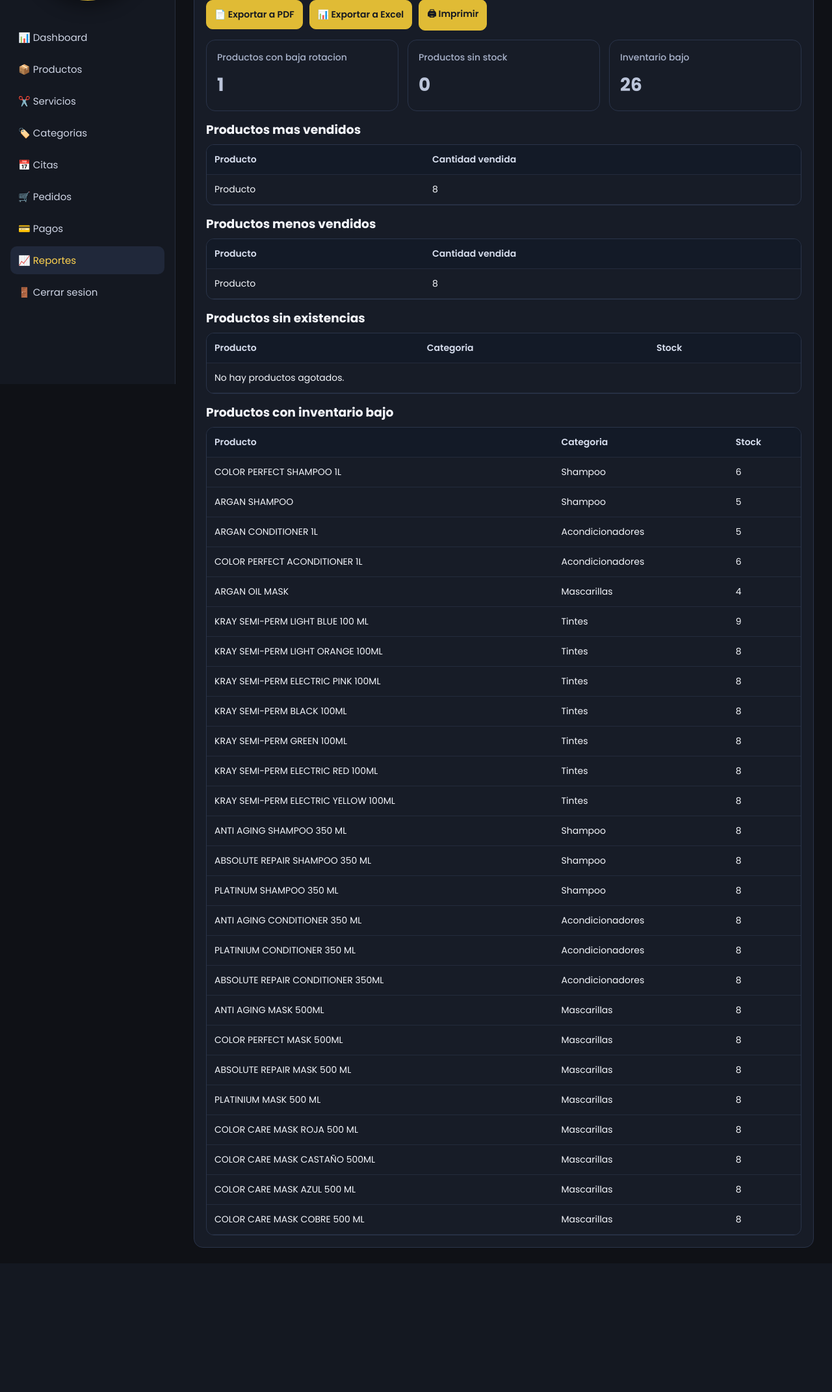
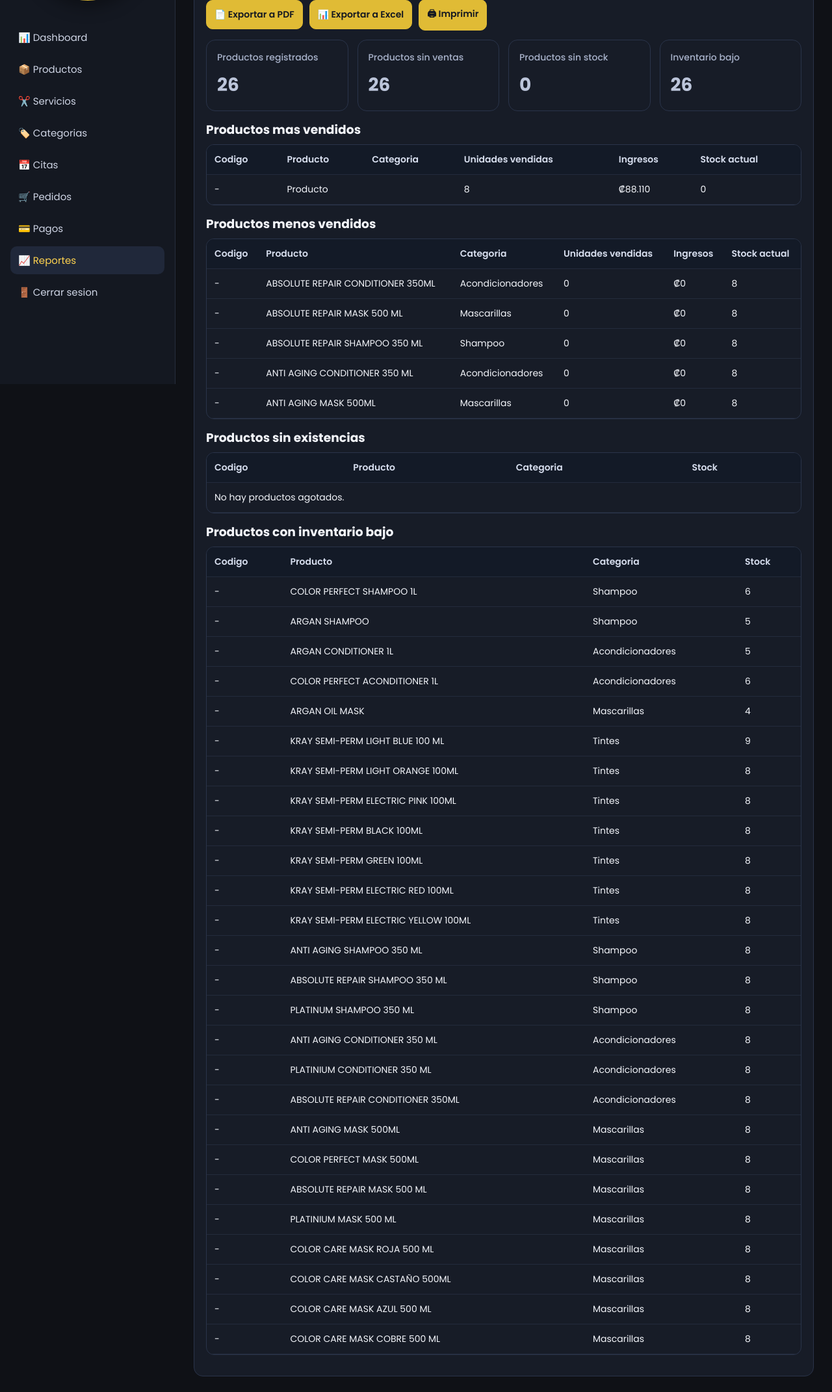
Before and after one commit to Orlando211995/SalonBelleza, a PHP site: page /Admin/reportes/productos.php in a window 1280 px wide. Shown: the part 209-2351 px from the top of the page at 65% size. Before the commit the page ends 2129 px from the top, so only its background shows below. Run offline with PHP 8.4, Linux system fonts and the light colour scheme; a user stored in the database is signed in; data comes from the database, SQL or seed files in the repository; data that the repository does not hold is empty; some libraries are stand-ins or nearby versions.

Commit message:
Reportes de productos: mostrar codigo, nombre, unidades e ingresos
Co-authored-by: Copilot <223556219+Copilot@users.noreply.github.com>

```diff
--- a/Admin/pedidos/_data.php
+++ b/Admin/pedidos/_data.php
@@ -133,7 +133,7 @@ function pedidos_cargar_db(): array
     $pedidosDb = $stmt ? $stmt->fetchAll() : [];
 
     $stmtItems = $pdo->query("SELECT dp.id_pedido, dp.cantidad, dp.precio_unitario,
-                                     COALESCE(pr.nombre, CONCAT('Producto #', dp.id_producto)) AS producto
+                                     COALESCE(pr.nombre, 'Producto no registrado') AS producto
                               FROM detalle_pedido dp
                               LEFT JOIN productos pr ON pr.id_producto = dp.id_producto
                               ORDER BY dp.id_detalle ASC");
--- a/Admin/productos/_data.php
+++ b/Admin/productos/_data.php
@@ -53,7 +53,7 @@ function productos_cargar_desde_db(): array
         return [];
     }
 
-    $sql = "SELECT p.id_producto, p.nombre, p.descripcion, p.precio, p.stock, p.destacado, p.estado, p.imagen, c.nombre AS categoria
+    $sql = "SELECT p.id_producto, p.codigo, p.nombre, p.descripcion, p.precio, p.stock, p.destacado, p.estado, p.imagen, c.nombre AS categoria
             FROM productos p
             LEFT JOIN categorias c ON c.id_categoria = p.id_categoria
             ORDER BY p.id_producto ASC";
@@ -64,6 +64,7 @@ function productos_cargar_desde_db(): array
     foreach ($filas as $fila) {
         $productos[] = [
             'id' => (int)($fila['id_producto'] ?? 0),
+            'codigo' => (string)($fila['codigo'] ?? ''),
             'nombre' => (string)($fila['nombre'] ?? ''),
             'descripcion' => (string)($fila['descripcion'] ?? ''),
             'categoria' => (string)($fila['categoria'] ?? ''),
--- a/Admin/reportes/_reporte.php
+++ b/Admin/reportes/_reporte.php
@@ -153,37 +153,65 @@ function reporte_construir_ventas(array $f): array
 	];
 }
 
-function reporte_ventas_por_producto(): array
+// Une el catalogo con las ventas: un registro por producto, incluso si nunca se vendio.
+function reporte_ranking_productos(array $productos): array
 {
-	$conteo = [];
+	$ranking = [];
+	foreach ($productos as $producto) {
+		$nombre = trim((string)($producto['nombre'] ?? ''));
+		$ranking[$nombre] = [
+			'codigo' => trim((string)($producto['codigo'] ?? '')) ?: '-',
+			'nombre' => $nombre,
+			'categoria' => (string)($producto['categoria'] ?? ''),
+			'vendidas' => 0,
+			'ingresos' => 0.0,
+			'stock' => (int)($producto['stock'] ?? 0),
+		];
+	}
+
 	foreach (pedidos_cargar() as $pedido) {
 		foreach (($pedido['items'] ?? []) as $item) {
 			$nombre = trim((string)($item['producto'] ?? ''));
 			if ($nombre === '') {
 				continue;
 			}
-			$conteo[$nombre] = ($conteo[$nombre] ?? 0) + (int)($item['cantidad'] ?? 0);
+			if (!isset($ranking[$nombre])) {
+				$ranking[$nombre] = ['codigo' => '-', 'nombre' => $nombre, 'categoria' => '', 'vendidas' => 0, 'ingresos' => 0.0, 'stock' => 0];
+			}
+			$cantidad = (int)($item['cantidad'] ?? 0);
+			$ranking[$nombre]['vendidas'] += $cantidad;
+			$ranking[$nombre]['ingresos'] += $cantidad * (float)($item['precio'] ?? 0);
 		}
 	}
-	return $conteo;
+
+	return array_values($ranking);
 }
 
 function reporte_construir_productos(array $f): array
 {
 	$productos = productos_cargar();
-	$conteo = reporte_ventas_por_producto();
+	$ranking = reporte_ranking_productos($productos);
 
-	arsort($conteo);
-	$masVendidos = array_slice($conteo, 0, 5, true);
-	$menosVendidos = $conteo;
-	asort($menosVendidos);
-	$menosVendidos = array_slice($menosVendidos, 0, 5, true);
+	$masVendidos = array_filter($ranking, static fn($p) => $p['vendidas'] > 0);
+	usort($masVendidos, static fn($a, $b) => [$b['vendidas'], $a['nombre']] <=> [$a['vendidas'], $b['nombre']]);
+	$masVendidos = array_slice($masVendidos, 0, 5);
+
+	$menosVendidos = $ranking;
+	usort($menosVendidos, static fn($a, $b) => [$a['vendidas'], $a['nombre']] <=> [$b['vendidas'], $b['nombre']]);
+	$menosVendidos = array_slice($menosVendidos, 0, 5);
+
+	$sinVentas = count(array_filter($ranking, static fn($p) => $p['vendidas'] === 0));
 
 	$sinExistencias = [];
 	$inventarioBajo = [];
 	foreach ($productos as $producto) {
 		$stock = (int)($producto['stock'] ?? 0);
-		$fila = [(string)($producto['nombre'] ?? ''), (string)($producto['categoria'] ?? ''), $stock];
+		$fila = [
+			trim((string)($producto['codigo'] ?? '')) ?: '-',
+			(string)($producto['nombre'] ?? ''),
+			(string)($producto['categoria'] ?? ''),
+			$stock,
+		];
 		if ($stock <= 0) {
 			$sinExistencias[] = $fila;
 		} elseif ($stock <= 10) {
@@ -191,27 +219,24 @@ function reporte_construir_productos(array $f): array
 		}
 	}
 
-	$aFilas = static function (array $mapa): array {
-		$filas = [];
-		foreach ($mapa as $nombre => $cantidad) {
-			$filas[] = [(string)$nombre, (int)$cantidad];
-		}
-		return $filas;
-	};
-	$colStock = [['Producto', 'texto'], ['Categoria', 'texto'], ['Stock', 'entero']];
-	$colVentas = [['Producto', 'texto'], ['Cantidad vendida', 'entero']];
+	$aFilas = static fn(array $lista): array => array_map(
+		static fn($p) => [$p['codigo'], $p['nombre'], $p['categoria'], $p['vendidas'], $p['ingresos'], $p['stock']],
+		$lista
+	);
+	$colStock = [['Codigo', 'texto'], ['Producto', 'texto'], ['Categoria', 'texto'], ['Stock', 'entero']];
+	$colVentas = [['Codigo', 'texto'], ['Producto', 'texto'], ['Categoria', 'texto'], ['Unidades vendidas', 'entero'], ['Ingresos', 'moneda'], ['Stock actual', 'entero']];
 
 	return [
 		'filtros' => 'Inventario y rotacion actual',
 		'resumen' => [
 			['Productos registrados', count($productos), 'entero'],
-			['Productos con baja rotacion', count($menosVendidos), 'entero'],
+			['Productos sin ventas', $sinVentas, 'entero'],
 			['Productos sin stock', count($sinExistencias), 'entero'],
 			['Inventario bajo', count($inventarioBajo), 'entero'],
 		],
 		'secciones' => [
 			reporte_seccion('Productos mas vendidos', $colVentas, $aFilas($masVendidos), null, 'Sin ventas registradas.'),
-			reporte_seccion('Productos menos vendidos', $colVentas, $aFilas($menosVendidos), null, 'Sin ventas registradas.'),
+			reporte_seccion('Productos menos vendidos', $colVentas, $aFilas($menosVendidos), null, 'Sin productos registrados.'),
 			reporte_seccion('Productos sin existencias', $colStock, $sinExistencias, null, 'No hay productos agotados.'),
 			reporte_seccion('Productos con inventario bajo', $colStock, $inventarioBajo, null, 'No hay productos con inventario bajo.'),
 		],
@@ -452,7 +477,7 @@ function reporte_construir_inventario(array $f): array
 		$valor = $stock * $precio;
 		$valorTotal += $valor;
 		$unidades += $stock;
-		$filas[] = [(string)($producto['nombre'] ?? ''), (string)($producto['categoria'] ?? ''), $precio, $stock, $valor];
+		$filas[] = [trim((string)($producto['codigo'] ?? '')) ?: '-', (string)($producto['nombre'] ?? ''), (string)($producto['categoria'] ?? ''), $precio, $stock, $valor];
 	}
 
 	return [
@@ -466,9 +491,9 @@ function reporte_construir_inventario(array $f): array
 		'secciones' => [
 			reporte_seccion(
 				'Detalle de inventario',
-				[['Producto', 'texto'], ['Categoria', 'texto'], ['Precio', 'moneda'], ['Stock', 'entero'], ['Valor', 'moneda']],
+				[['Codigo', 'texto'], ['Producto', 'texto'], ['Categoria', 'texto'], ['Precio', 'moneda'], ['Stock', 'entero'], ['Valor', 'moneda']],
 				$filas,
-				['Total', '', '', $unidades, $valorTotal],
+				['Total', '', '', '', $unidades, $valorTotal],
 				'No hay productos registrados.'
 			),
 		],
--- a/Admin/reportes/inventario.php
+++ b/Admin/reportes/inventario.php
@@ -55,6 +55,7 @@ include(__DIR__ . '/../Includes/header.php');
                     <table class="admin-table">
                         <thead>
                             <tr>
+                                <th>Codigo</th>
                                 <th>Producto</th>
                                 <th>Categoria</th>
                                 <th>Precio</th>
@@ -64,7 +65,7 @@ include(__DIR__ . '/../Includes/header.php');
                         </thead>
                         <tbody>
                             <?php if (!$productos): ?>
-                                <tr><td colspan="5">No hay productos registrados.</td></tr>
+                                <tr><td colspan="6">No hay productos registrados.</td></tr>
                             <?php endif; ?>
                             <?php foreach ($productos as $producto): ?>
                                 <?php
@@ -72,6 +73,7 @@ include(__DIR__ . '/../Includes/header.php');
                                 $stock = (int)($producto['stock'] ?? 0);
                                 ?>
                                 <tr>
+                                    <td><?php echo htmlspecialchars(trim((string)($producto['codigo'] ?? '')) ?: '-', ENT_QUOTES, 'UTF-8'); ?></td>
                                     <td><?php echo htmlspecialchars($producto['nombre'] ?? '', ENT_QUOTES, 'UTF-8'); ?></td>
                                     <td><?php echo htmlspecialchars($producto['categoria'] ?? '', ENT_QUOTES, 'UTF-8'); ?></td>
                                     <td><?php echo '₡' . number_format($precio, 0, ',', '.'); ?></td>
--- a/Admin/reportes/productos.php
+++ b/Admin/reportes/productos.php
@@ -1,48 +1,9 @@
 <?php
-require_once __DIR__ . '/../pedidos/_data.php';
-require_once __DIR__ . '/../productos/_data.php';
+require_once __DIR__ . '/_reporte.php';
 
-$pedidos = pedidos_cargar();
-$productos = productos_cargar();
-
-$conteoVentas = [];
-foreach ($pedidos as $pedido) {
-    $items = $pedido['items'] ?? [];
-    foreach ($items as $item) {
-        $nombre = trim((string)($item['producto'] ?? ''));
-        $cantidad = (int)($item['cantidad'] ?? 0);
-        if ($nombre === '') {
-            continue;
-        }
-
-        if (!isset($conteoVentas[$nombre])) {
-            $conteoVentas[$nombre] = 0;
-        }
-        $conteoVentas[$nombre] += $cantidad;
-    }
-}
-
-arsort($conteoVentas);
-$masVendidos = array_slice($conteoVentas, 0, 5, true);
-
-$menosVendidos = $conteoVentas;
-asort($menosVendidos);
-$menosVendidos = array_slice($menosVendidos, 0, 5, true);
-
-$sinExistencias = [];
-$inventarioBajo = [];
-
-foreach ($productos as $producto) {
-    $stock = (int)($producto['stock'] ?? 0);
-    if ($stock <= 0) {
-        $sinExistencias[] = $producto;
-    }
-    if ($stock > 0 && $stock <= 10) {
-        $inventarioBajo[] = $producto;
-    }
-}
-
+$reporte = reporte_construir('productos');
 $queryBase = ['reporte' => 'productos'];
+$e = static fn($texto) => htmlspecialchars((string)$texto, ENT_QUOTES, 'UTF-8');
 
 include(__DIR__ . '/../Includes/header.php');
 ?>
@@ -59,90 +20,43 @@ include(__DIR__ . '/../Includes/header.php');
                 <p>Productos mas vendidos, menos vendidos y control de inventario.</p>
 
                 <div class="admin-actions-row" style="margin:12px 0 14px; flex-wrap: wrap;">
-                    <a class="admin-btn" href="exportar_pdf.php?<?php echo htmlspecialchars(http_build_query($queryBase), ENT_QUOTES, 'UTF-8'); ?>">📄 Exportar a PDF</a>
-                    <a class="admin-btn" href="exportar_excel.php?<?php echo htmlspecialchars(http_build_query($queryBase), ENT_QUOTES, 'UTF-8'); ?>">📊 Exportar a Excel</a>
-                    <a class="admin-btn" href="imprimir.php?<?php echo htmlspecialchars(http_build_query($queryBase), ENT_QUOTES, 'UTF-8'); ?>">🖨 Imprimir</a>
+                    <a class="admin-btn" href="exportar_pdf.php?<?php echo $e(http_build_query($queryBase)); ?>">📄 Exportar a PDF</a>
+                    <a class="admin-btn" href="exportar_excel.php?<?php echo $e(http_build_query($queryBase)); ?>">📊 Exportar a Excel</a>
+                    <a class="admin-btn" href="imprimir.php?<?php echo $e(http_build_query($queryBase)); ?>">🖨 Imprimir</a>
                 </div>
 
                 <div class="admin-cards" style="margin-bottom:14px;">
-                    <article class="admin-card"><h3>Productos con baja rotacion</h3><p><?php echo count($menosVendidos); ?></p></article>
-                    <article class="admin-card"><h3>Productos sin stock</h3><p><?php echo count($sinExistencias); ?></p></article>
-                    <article class="admin-card"><h3>Inventario bajo</h3><p><?php echo count($inventarioBajo); ?></p></article>
+                    <?php foreach ($reporte['resumen'] as [$etiqueta, $valor, $tipo]): ?>
+                        <article class="admin-card"><h3><?php echo $e($etiqueta); ?></h3><p><?php echo $e(reporte_formatear($valor, $tipo)); ?></p></article>
+                    <?php endforeach; ?>
                 </div>
 
-                <h3 style="margin:8px 0;">Productos mas vendidos</h3>
+                <?php foreach ($reporte['secciones'] as $seccion): ?>
+                    <h3 style="margin:8px 0;"><?php echo $e($seccion['titulo']); ?></h3>
                     <div class="admin-table-wrap" style="margin-bottom:14px;">
-                    <table class="admin-table" style="min-width:640px;">
-                        <thead><tr><th>Producto</th><th>Cantidad vendida</th></tr></thead>
+                        <table class="admin-table" style="min-width:760px;">
+                            <thead>
+                                <tr>
+                                    <?php foreach ($seccion['columnas'] as [$nombre]): ?>
+                                        <th><?php echo $e($nombre); ?></th>
+                                    <?php endforeach; ?>
+                                </tr>
+                            </thead>
                             <tbody>
-                            <?php if (!$masVendidos): ?>
-                                <tr><td colspan="2">Sin ventas registradas.</td></tr>
+                                <?php if (!$seccion['filas']): ?>
+                                    <tr><td colspan="<?php echo count($seccion['columnas']); ?>"><?php echo $e($seccion['vacio']); ?></td></tr>
                                 <?php endif; ?>
-                            <?php foreach ($masVendidos as $producto => $cantidad): ?>
+                                <?php foreach ($seccion['filas'] as $fila): ?>
                                     <tr>
-                                    <td><?php echo htmlspecialchars($producto, ENT_QUOTES, 'UTF-8'); ?></td>
-                                    <td><?php echo (int)$cantidad; ?></td>
+                                        <?php foreach ($seccion['columnas'] as $i => [, $tipo]): ?>
+                                            <td><?php echo $e(reporte_formatear($fila[$i] ?? '', $tipo)); ?></td>
+                                        <?php endforeach; ?>
                                     </tr>
                                 <?php endforeach; ?>
                             </tbody>
                         </table>
                     </div>
-
-                <h3 style="margin:8px 0;">Productos menos vendidos</h3>
-                <div class="admin-table-wrap" style="margin-bottom:14px;">
-                    <table class="admin-table" style="min-width:640px;">
-                        <thead><tr><th>Producto</th><th>Cantidad vendida</th></tr></thead>
-                        <tbody>
-                            <?php if (!$menosVendidos): ?>
-                                <tr><td colspan="2">Sin ventas registradas.</td></tr>
-                            <?php endif; ?>
-                            <?php foreach ($menosVendidos as $producto => $cantidad): ?>
-                                <tr>
-                                    <td><?php echo htmlspecialchars($producto, ENT_QUOTES, 'UTF-8'); ?></td>
-                                    <td><?php echo (int)$cantidad; ?></td>
-                                </tr>
                 <?php endforeach; ?>
-                        </tbody>
-                    </table>
-                </div>
-
-                <h3 style="margin:8px 0;">Productos sin existencias</h3>
-                <div class="admin-table-wrap" style="margin-bottom:14px;">
-                    <table class="admin-table" style="min-width:640px;">
-                        <thead><tr><th>Producto</th><th>Categoria</th><th>Stock</th></tr></thead>
-                        <tbody>
-                            <?php if (!$sinExistencias): ?>
-                                <tr><td colspan="3">No hay productos agotados.</td></tr>
-                            <?php endif; ?>
-                            <?php foreach ($sinExistencias as $producto): ?>
-                                <tr>
-                                    <td><?php echo htmlspecialchars($producto['nombre'] ?? '', ENT_QUOTES, 'UTF-8'); ?></td>
-                                    <td><?php echo htmlspecialchars($producto['categoria'] ?? '', ENT_QUOTES, 'UTF-8'); ?></td>
-                                    <td><?php echo (int)($producto['stock'] ?? 0); ?></td>
-                                </tr>
-                            <?php endforeach; ?>
-                        </tbody>
-                    </table>
-                </div>
-
-                <h3 style="margin:8px 0;">Productos con inventario bajo</h3>
-                <div class="admin-table-wrap">
-                    <table class="admin-table" style="min-width:640px;">
-                        <thead><tr><th>Producto</th><th>Categoria</th><th>Stock</th></tr></thead>
-                        <tbody>
-                            <?php if (!$inventarioBajo): ?>
-                                <tr><td colspan="3">No hay productos con inventario bajo.</td></tr>
-                            <?php endif; ?>
-                            <?php foreach ($inventarioBajo as $producto): ?>
-                                <tr>
-                                    <td><?php echo htmlspecialchars($producto['nombre'] ?? '', ENT_QUOTES, 'UTF-8'); ?></td>
-                                    <td><?php echo htmlspecialchars($producto['categoria'] ?? '', ENT_QUOTES, 'UTF-8'); ?></td>
-                                    <td><?php echo (int)($producto['stock'] ?? 0); ?></td>
-                                </tr>
-                            <?php endforeach; ?>
-                        </tbody>
-                    </table>
-                </div>
             </section>
         </section>
     </main>
```
Lines whose indentation alone changed are shown as unchanged.
